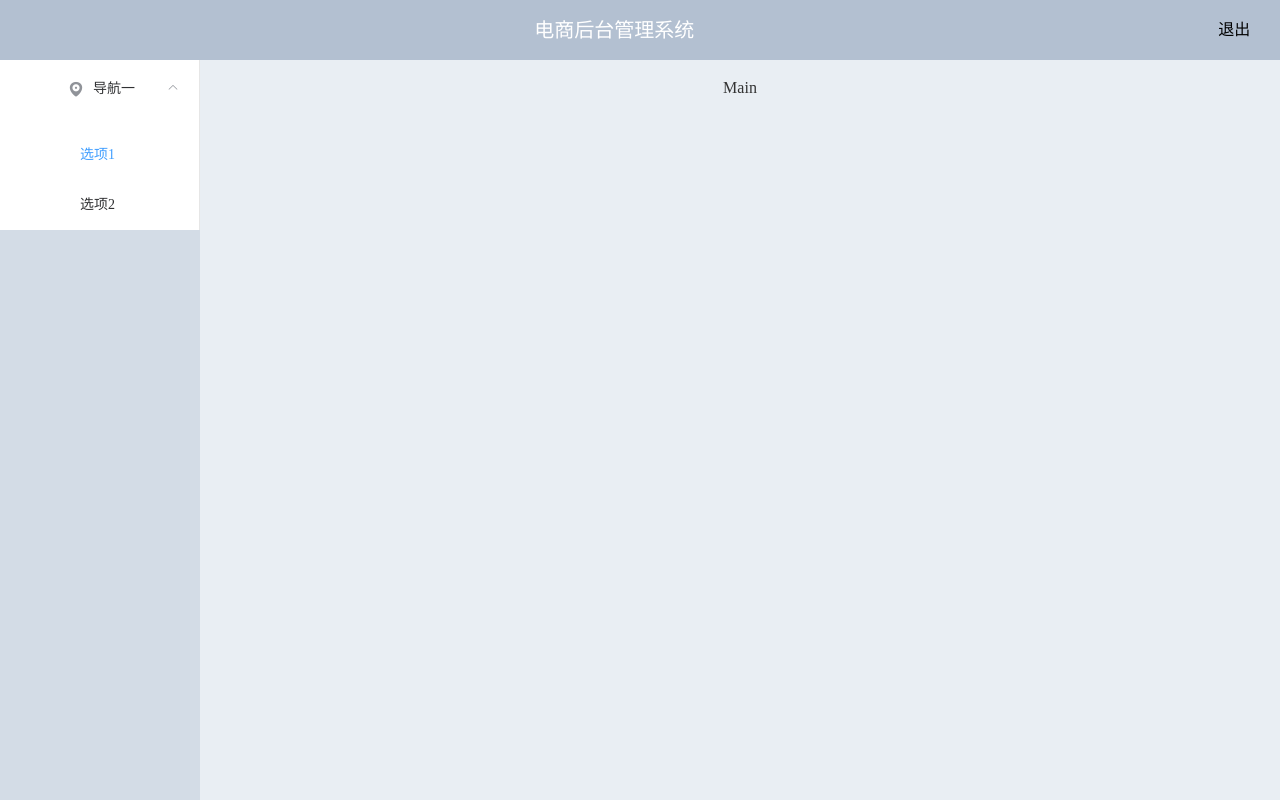
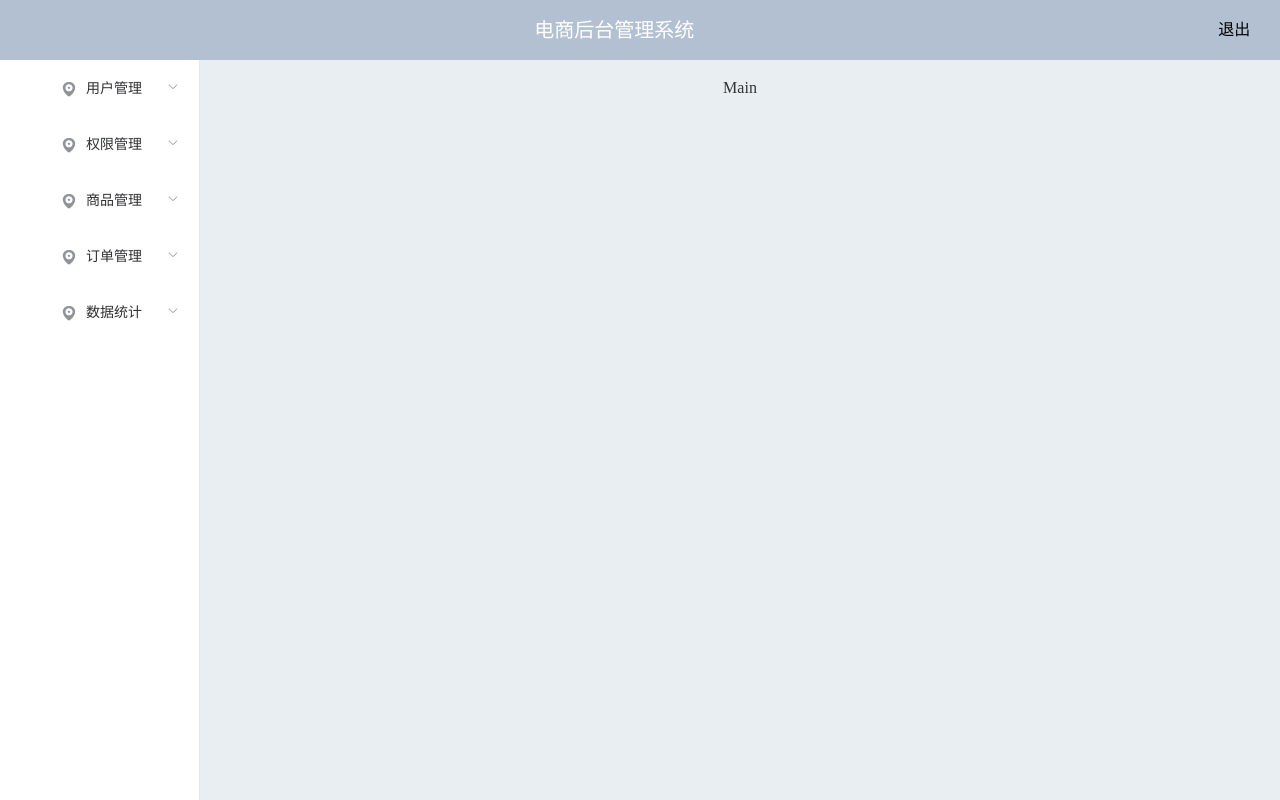
Before and after one commit to xzliangweb/vuetwo, a Vue app: page /#/ in a window 1280 px wide. Built offline with nearby package versions, Linux system fonts and the light colour scheme.

Commit message:
设置页面的整体布局

```diff
--- a/src/views/Home.vue
+++ b/src/views/Home.vue
@@ -7,21 +7,65 @@
         </el-row>
     </el-header>
         <el-container>
-            <!-- 导航侧边 -->
+            <!-- 导航侧边 uniquer-opened只开启一个导航菜单 -->
         <el-aside width="200px">
             <el-menu
+                :unique-opened="true"
+                :router="true"
+                style="height:100%"
                 default-active="1-1">
                 <!-- 显示的是父菜单 -->
                 <el-submenu index="1">
                     <template slot="title">
                     <i class="el-icon-location"></i>
-                    <span>导航一</span>
+                    <span>用户管理</span>
                     </template>
                     <!-- 菜单项 -->
-                    <el-menu-item-group>
-                    <el-menu-item index="1-1">选项1</el-menu-item>
-                    <el-menu-item index="1-2">选项2</el-menu-item>
-                    </el-menu-item-group>
+                    <el-menu-item index="/users">
+                        <i class="el-icon-view"></i>
+                        用户列表
+                    </el-menu-item>
+                </el-submenu>
+                <el-submenu index="2">
+                    <template slot="title">
+                    <i class="el-icon-location"></i>
+                    <span>权限管理</span>
+                    </template>
+                    <!-- 菜单项 -->
+                    <el-menu-item index="/roles">
+                        <i class="el-icon-view"></i>
+                        角色列表
+                    </el-menu-item>
+                    <el-menu-item index="/rights">
+                        <i class="el-icon-view"></i>
+                        权限列表
+                    </el-menu-item>
+                </el-submenu>
+                <el-submenu index="3">
+                    <template slot="title">
+                    <i class="el-icon-location"></i>
+                    <span>商品管理</span>
+                    </template>
+                    <!-- 菜单项 -->
+                    <el-menu-item index="3-1">商品列表</el-menu-item>
+                    <el-menu-item index="3-2">分类列表</el-menu-item>
+                    <el-menu-item index="3-3">商品列表</el-menu-item>
+                </el-submenu>
+                <el-submenu index="4">
+                    <template slot="title">
+                    <i class="el-icon-location"></i>
+                    <span>订单管理</span>
+                    </template>
+                    <!-- 菜单项 -->
+                    <el-menu-item index="4-1">订单列表</el-menu-item>
+                </el-submenu>
+                <el-submenu index="5">
+                    <template slot="title">
+                    <i class="el-icon-location"></i>
+                    <span>数据统计</span>
+                    </template>
+                    <!-- 菜单项 -->
+                    <el-menu-item index="5-1">数据列表</el-menu-item>
                 </el-submenu>
             </el-menu>
         </el-aside>
@@ -30,7 +74,9 @@
     </el-container>
 </template>
 <script>
-export default {};
+export default {
+  // 判断是否登录了
+};
 </script>
 <style>
 .logout {
```
